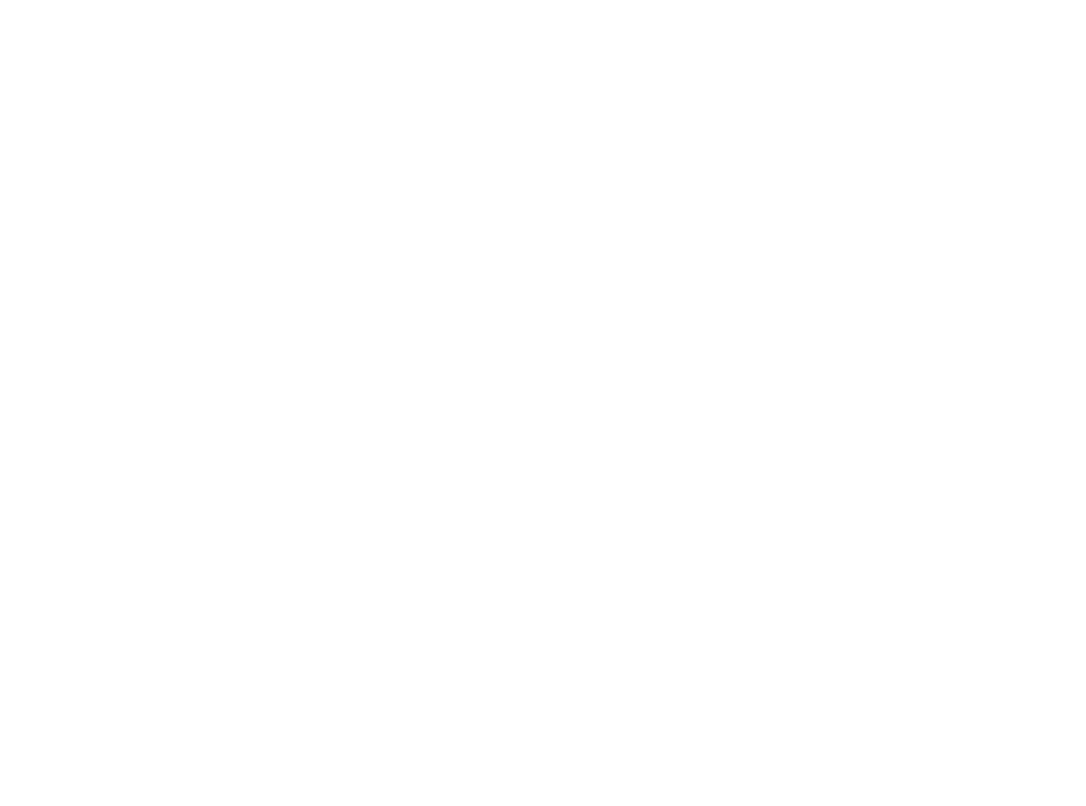
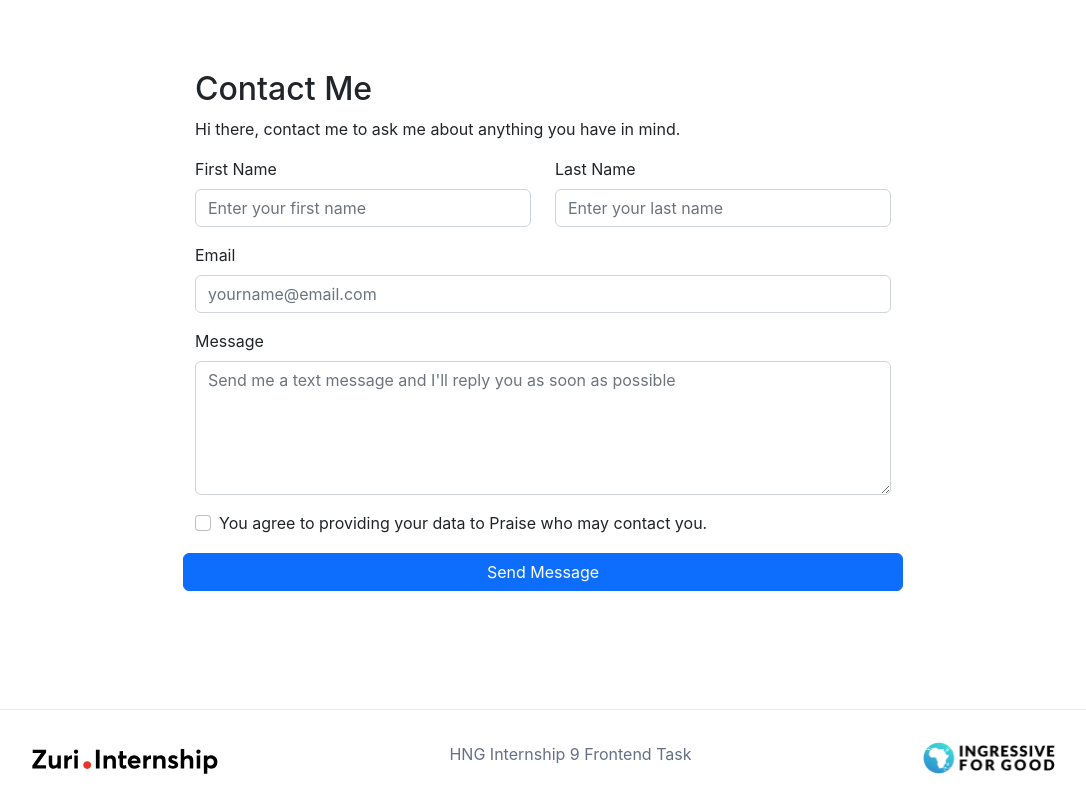
Before and after one commit to Praise25/stage-2-task, a React (Create React App) app: page /contact in a window 1280 px wide. Shown: the whole page, without its empty margins (97-1183 px from the left). Built offline with nearby package versions, Linux system fonts and the light colour scheme.

Commit message:
feat: implement contact page

```diff
--- a/src/App.js
+++ b/src/App.js
@@ -1,5 +1,6 @@
 import { Route, Switch, Redirect } from "react-router-dom";
 import ProfilePage from "./pages/ProfilePage";
+import ContactPage from "./pages/ContactPage";
 
 function App() {
   return (
@@ -10,6 +11,9 @@
       <Route path="/profile">
         <ProfilePage />
       </Route>
+      <Route path="/contact">
+        <ContactPage />
+      </Route>
     </Switch>
   );
 }
--- /dev/null
+++ b/src/components/Contact/ContactForm.jsx
@@ -0,0 +1,74 @@
+import Container from "react-bootstrap/Container";
+import Row from "react-bootstrap/Row";
+import Col from "react-bootstrap/Col";
+import Form from "react-bootstrap/Form";
+import Button from "react-bootstrap/Button";
+import classes from "./ContactForm.module.css";
+
+const ContactForm = () => {
+  return (
+    <Container className={classes.container}>
+      <Form className="mb-5">
+        <Row>
+          <Col>
+            <h2>Contact Me</h2>
+            <p>
+              Hi there, contact me to ask me about anything you have in mind.
+            </p>
+          </Col>
+        </Row>
+
+        <Row>
+          <Form.Group as={Col} sm={6} className="mb-3" controlId="first_name">
+            <Form.Label>First Name</Form.Label>
+            <Form.Control type="input" placeholder="Enter your first name" />
+          </Form.Group>
+
+          <Form.Group as={Col} sm={6} className="mb-3" controlId="last_name">
+            <Form.Label>Last Name</Form.Label>
+            <Form.Control type="input" placeholder="Enter your last name" />
+          </Form.Group>
+        </Row>
+
+        <Row>
+          <Form.Group className="mb-3" controlId="email">
+            <Form.Label>Email</Form.Label>
+            <Form.Control
+              type="email"
+              placeholder="yourname@email.com"
+            ></Form.Control>
+          </Form.Group>
+        </Row>
+
+        <Row>
+          <Form.Group className="mb-3" controlId="message">
+            <Form.Label>Message</Form.Label>
+            <Form.Control
+              as="textarea"
+              rows={5}
+              placeholder="Send me a text message and I'll reply you as soon as possible"
+            ></Form.Control>
+          </Form.Group>
+        </Row>
+
+        <Row>
+          <Form.Group className="mb-3">
+            <Form.Check
+              type="checkbox"
+              id="consent"
+              label="You agree to providing your data to Praise who may contact you."
+            />
+          </Form.Group>
+        </Row>
+
+        <Row>
+          <Button variant="primary" type="submit" id="btn__submit">
+            Send Message
+          </Button>
+        </Row>
+      </Form>
+    </Container>
+  );
+};
+
+export default ContactForm;
--- /dev/null
+++ b/src/components/Contact/ContactForm.module.css
@@ -0,0 +1,9 @@
+.container{
+  width: 100%;
+}
+
+@media (min-width: 769px) {
+  .container {
+    width: 75%;
+  }
+}
--- /dev/null
+++ b/src/pages/ContactPage.jsx
@@ -0,0 +1,12 @@
+import Boilerplate from "../components/Layout/Boilerplate";
+import ContactForm from "../components/Contact/ContactForm";
+
+const ContactPage = () => {
+  return (
+    <Boilerplate>
+      <ContactForm />
+    </Boilerplate>
+  )
+}
+
+export default ContactPage;
```
